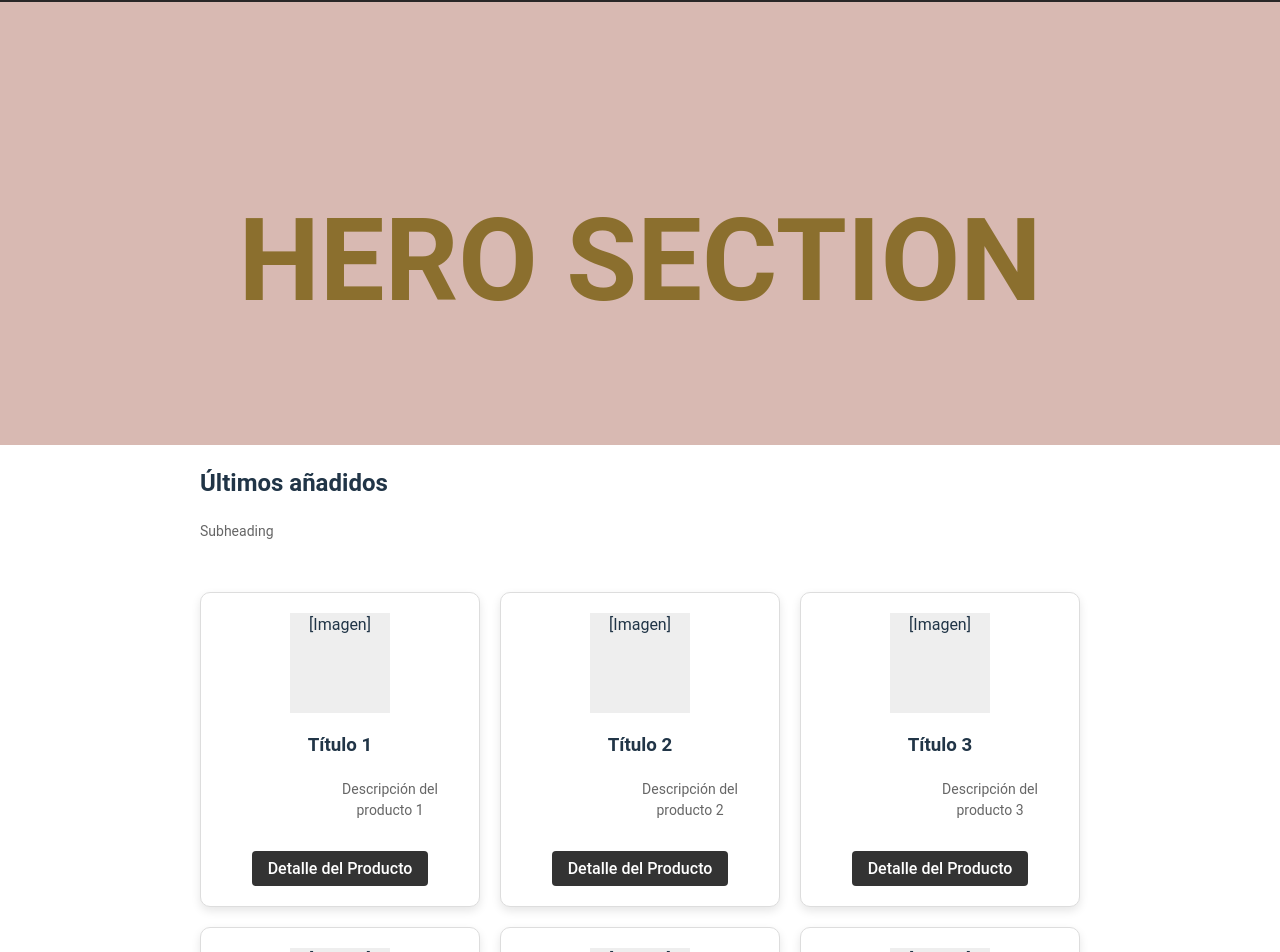
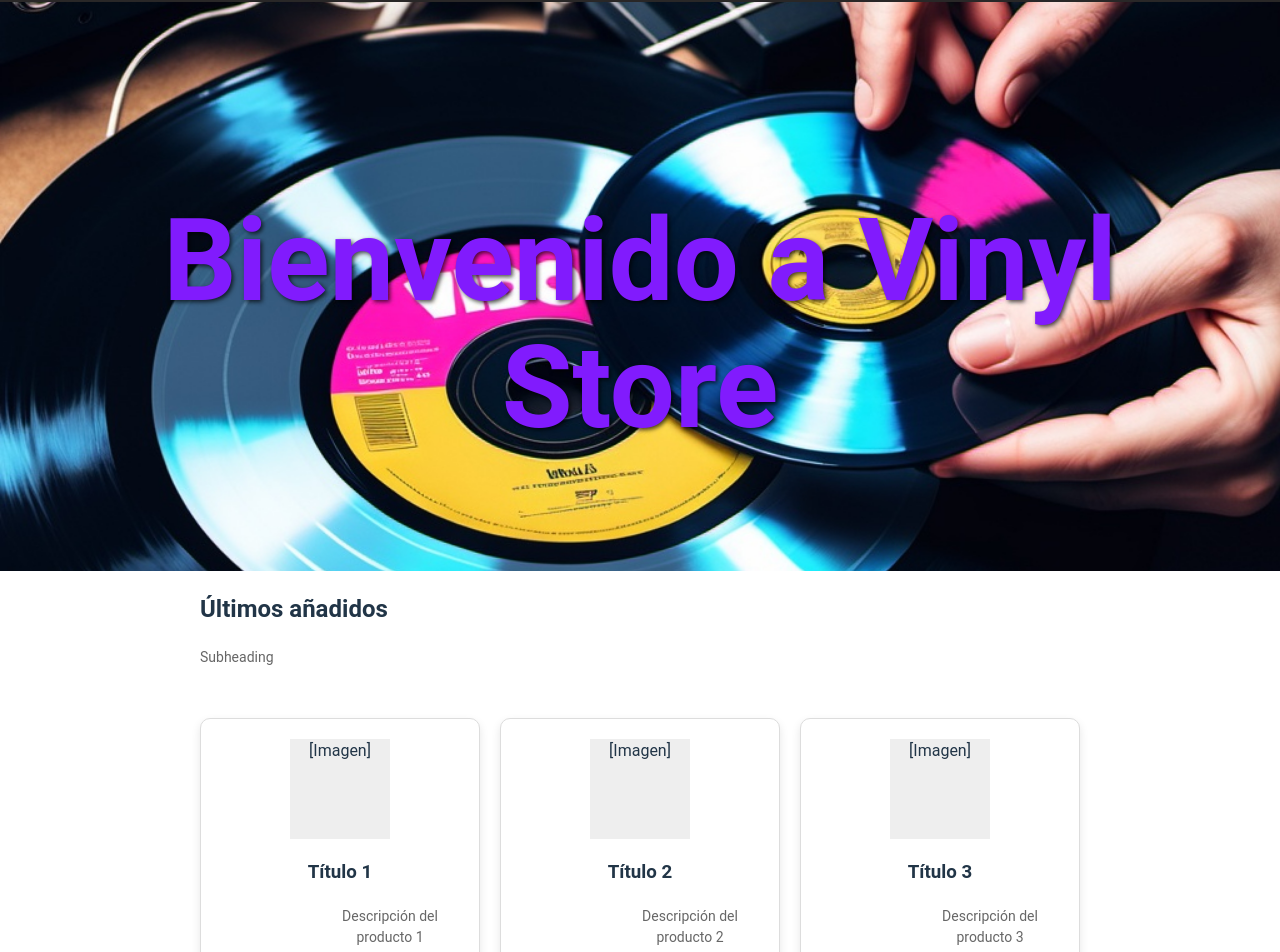
Before and after one commit to Noxvill/vinyl-store, a React (Vite) app in the folder frontend/: page / in a window 1280 px wide. Shown: the part 238-1190 px from the top of the page. Built offline with nearby package versions, Linux system fonts and the light colour scheme.

Commit message:
cambios en hero section

```diff
--- a/frontend/src/App.jsx
+++ b/frontend/src/App.jsx
@@ -10,6 +10,7 @@ import ItemsForSale from './components/Marketplace/ItemsForSale'
 import ProductDetail from './components/Marketplace/ProductDetail'
 import NewPublication from './components/NewPostForm/NewPublication';
 import Footer from './components/home/Footer';
+import UserProfilePage from './components/UserProfilePage/UserProfilePage'
 import { GlobalProvider } from './components/Context/GlobalContext';
 import './App.css';
 
@@ -36,6 +37,8 @@ function App() {
           <Route path="/*" element={<NotFound />} />
           <Route path="/Publicaciones" element={<ItemsForSale />} />
           <Route path="/Publicar" element={<NewPublication />} />
+          <Route path="/DetalleProducto" element={<ProductDetail />} />
+          <Route path="/profile" element={<UserProfilePage />} />
         </Routes>
         <Footer />
       </BrowserRouter>
--- a/frontend/src/components/UserProfilePage/UserProfilePage.jsx
+++ b/frontend/src/components/UserProfilePage/UserProfilePage.jsx
@@ -1,16 +1,12 @@
 import React from 'react';
-// import Header from '../home/Header'; // Reutiliza el Header existente
-// import Footer from '../home/Footer'; // Reutiliza el Footer existente
-// import UserProfile from './UserProfile'; // Componente del perfil de usuario
+import UserProfile from '../UserProfilePage/UserProfile'
 import './UserProfilePage.css'; // Estilos específicos para la página de perfil
 
 const UserProfilePage = () => {
   return (
     <div className="user-profile-page">
-      <Header />
       <UserProfile />
-      <Footer />
-    </div>
+     </div>
   );
 };
 
--- a/frontend/src/components/home/Header.jsx
+++ b/frontend/src/components/home/Header.jsx
@@ -33,6 +33,9 @@ const Header = () => {
         <Link to="/registro" className="register-btn">
           Registro
         </Link>
+        <Link to="/profile" className="register-btn">
+          Mi Perfil
+        </Link>
         <button className="cart-btn">🛒</button>
       </div>
     </header>
--- a/frontend/src/components/home/HeroSection.css
+++ b/frontend/src/components/home/HeroSection.css
@@ -1,10 +1,19 @@
 .hero {
+  background-image: url('../../assets/herosection.jpg');
+  background-size: cover;
+  background-position: center;
+  background-repeat: no-repeat;
   background-color: #d8b9b2;
   text-align: center;
   padding: 100px 20px;
   font-size: 36px;
+
 }
 
+.hero h1 {
+  color: rgb(129, 27, 253) !important;
+  text-shadow: 2px 2px 4px rgba(0, 0, 0, 0.7);
+}
 /* Ajuste del tamaño del texto y el padding en pantallas pequeñas */
 @media (max-width: 768px) {
   .hero {
--- a/frontend/src/components/home/HeroSection.jsx
+++ b/frontend/src/components/home/HeroSection.jsx
@@ -4,7 +4,7 @@ import './HeroSection.css'; // Estilo fspara la sección Hero
 const HeroSection = () => {
   return (
     <section className="hero">
-      <h1>HERO SECTION</h1>
+      <h1>Bienvenido a Vinyl Store</h1>
     </section>
   );
 };
--- a/frontend/src/components/home/ProductCard.jsx
+++ b/frontend/src/components/home/ProductCard.jsx
@@ -1,4 +1,5 @@
 import React from 'react';
+import { Link } from 'react-router-dom';
 import './ProductCard.css'; // Estilos específicos para la tarjeta de producto
 
 const ProductCard = ({ title, description }) => {
@@ -7,7 +8,10 @@ const ProductCard = ({ title, description }) => {
       <div className="image-placeholder">[Imagen]</div>
       <h3>{title}</h3>
       <p>{description}</p>
-      <button className="buy-btn">Detalle del Producto</button>
+      <Link to="/DetalleProducto" className="login-btn">
+          Detalle del Producto
+        </Link>
+      {/* <button className="buy-btn">Detalle del Producto</button> */}
     </div>
   );
 };
```
Also changed, not shown: frontend/src/assets/herosection.jpg (added).
